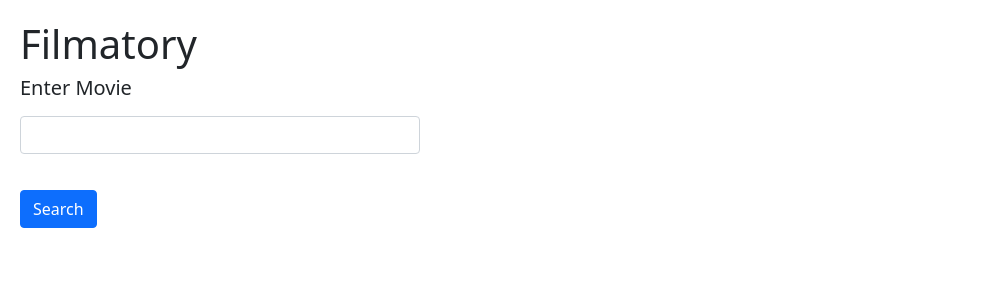
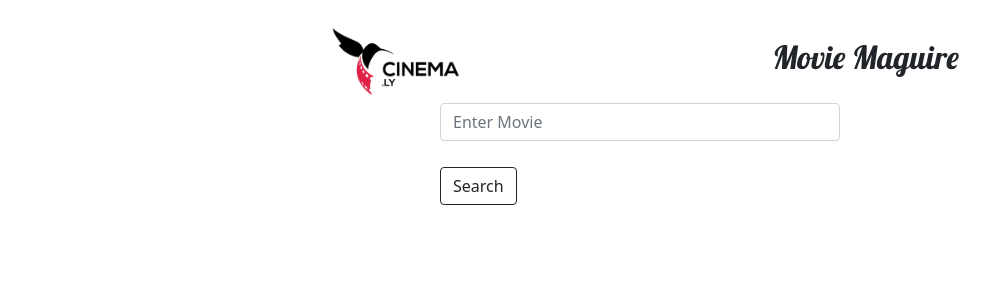
Before and after one commit to rohangawhade/Filmatory, a React (Create React App) app in the folder frontend/: page / in a window 1280 px wide. Shown: the top 300 px of the page, without its empty margins (0-1002 px from the left). Built offline with nearby package versions, Linux system fonts and the light colour scheme.

Commit message:
Added styles

```diff
--- a/frontend/src/App.css
+++ b/frontend/src/App.css
@@ -1,10 +1,22 @@
+@import url('https://fonts.googleapis.com/css2?family=Lobster&display=swap');
+
 body{
     margin: 20px;
 }
 
+h2{
+    font-family: 'Lobster', cursive;
+}
+
 #formData{
+    display: block;
+    margin: auto;
     width: 400px;
     margin-bottom: 20px;
+}
+
+div #movieInput{
+    margin-bottom: 0;
 }
 #movieDiv{
     display: flex;
@@ -16,5 +28,5 @@ body{
 }
 
 .buttons{
-    margin: 20px 0 0 0;
+    margin: 10px 0 0 0;
 }
--- a/frontend/src/Components/Heading.js
+++ b/frontend/src/Components/Heading.js
@@ -1,8 +1,13 @@
 import React from 'react'
+import movieImage from "../assets/movieImage.png";
+
 
 function Heading() {
   return (
-    <h1>Filmatory</h1>
+    <div style={{display: 'flex', alignItems: 'center', justifyContent: 'space-evenly'}}>
+      <img src={movieImage} style={{width: '150px'}} alt="Movie Maquire" />
+      <h2>Movie Maguire</h2>
+    </div>
   )
 }
 
--- a/frontend/src/Components/SearchMovie.js
+++ b/frontend/src/Components/SearchMovie.js
@@ -40,8 +40,8 @@ function SearchMovie({ data, setData }) {
       <div id="formData">
         <Form onSubmit={onSubmit} >
           <Form.Group className="mb-3 lg-2" >
-            <Form.Label> <h5>Enter Movie</h5></Form.Label>
-            <Form.Control type="text" id="movieInput" onChange={e => setSuggest(e.target.value)} />
+            {/* <Form.Label> <h5>Enter Movie</h5></Form.Label> */}
+            <Form.Control type="text" id="movieInput" placeholder='Enter Movie' onChange={e => setSuggest(e.target.value)} />
           </Form.Group>
           <div>
             {
@@ -52,7 +52,7 @@ function SearchMovie({ data, setData }) {
             }
 
           </div>
-          <Button className='buttons' variant="primary" type="submit">Search</Button>
+          <Button className='buttons' variant="outline-dark" type="submit">Search</Button>
         </Form>
       </div>
       {
```
Also changed, not shown: frontend/src/assets/movieImage.png (added).
